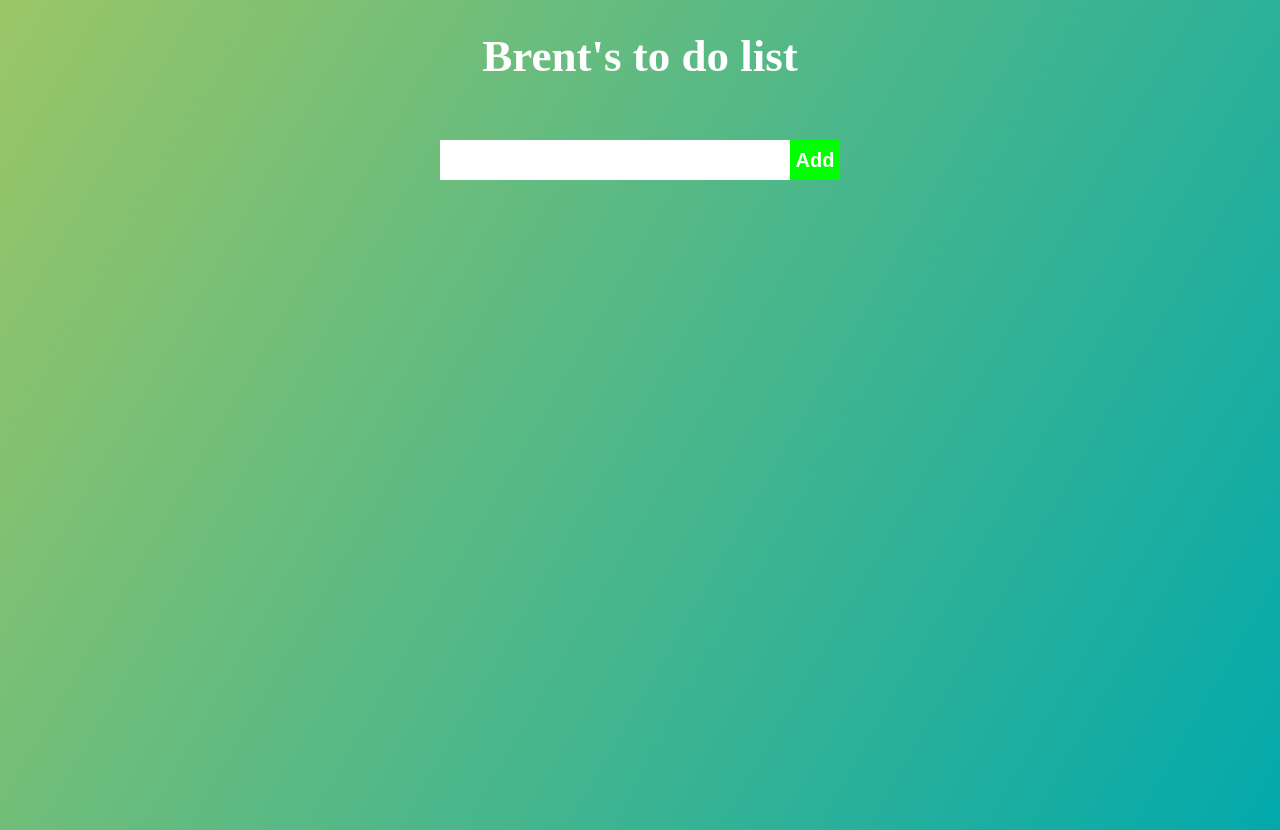
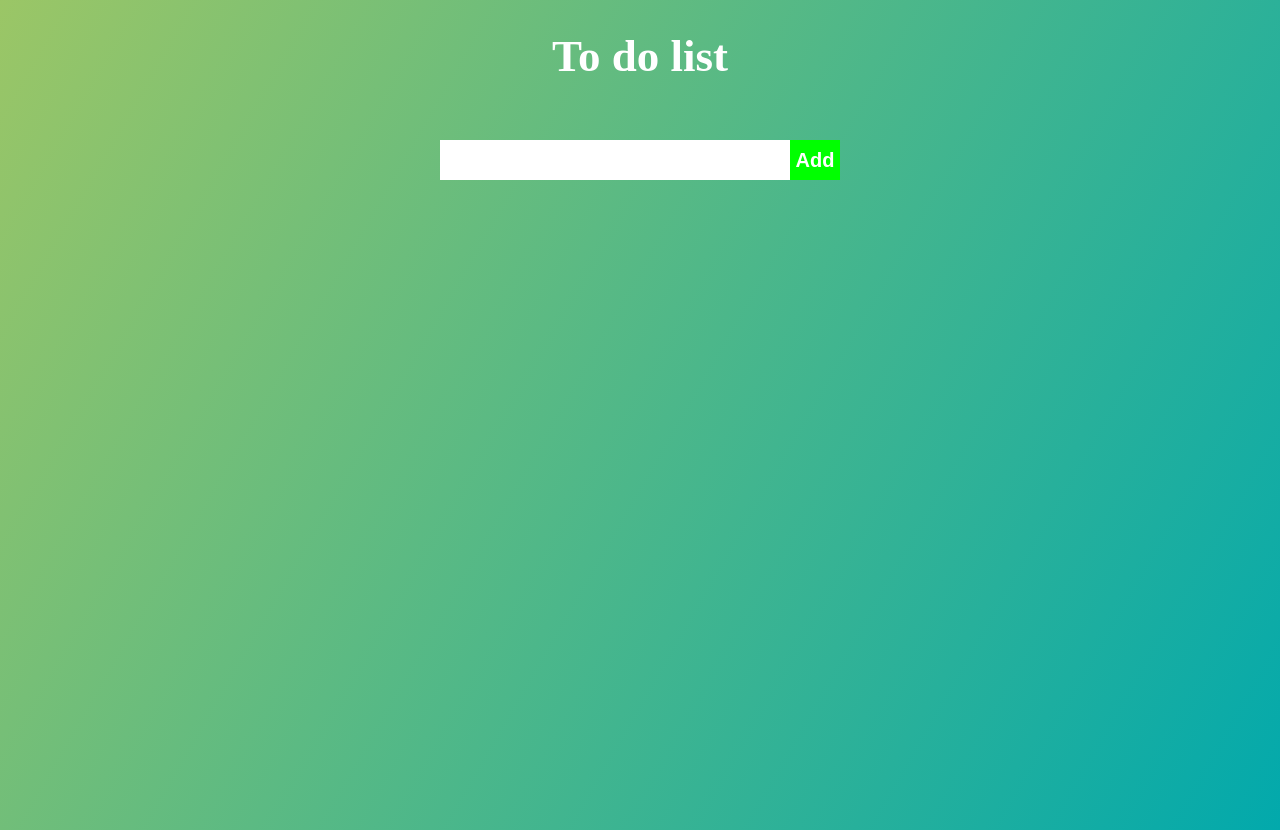
Before and after one commit to brentaharris/ToDo_list, a plain HTML site: page index.html in a window 1280 px wide. Drawn offline with Linux system fonts and the light colour scheme.

Commit message:
text fix

```diff
--- a/index.html
+++ b/index.html
@@ -9,7 +9,7 @@
   </head>
   <body>
     <header>
-      <h1>Brent's to do list</h1>
+      <h1>To do list</h1>
     </header>
 
     <div class="list-container">
```
